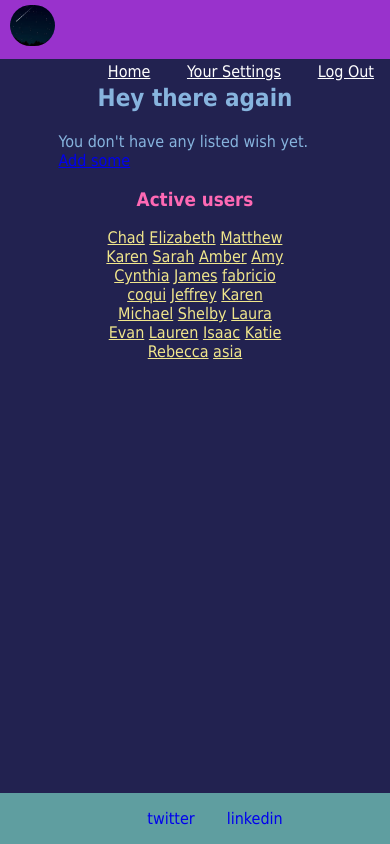
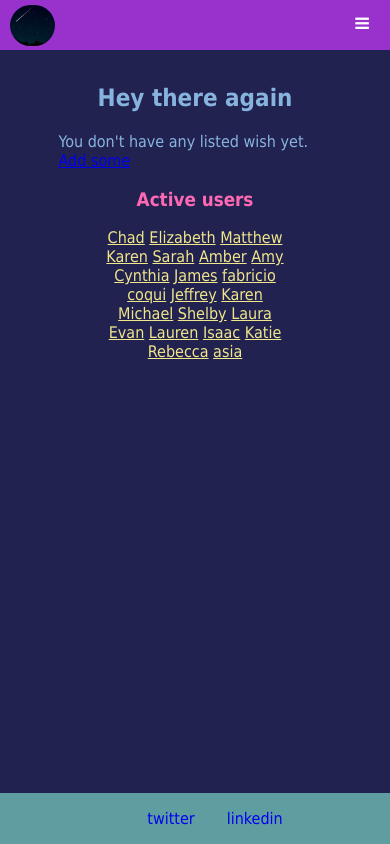
Before and after one commit to fabriccio27/wishlist, a Flask app: page / in a window 390 px wide. Run offline with Flask 2, Linux system fonts and the light colour scheme; a user stored in the database is signed in; data comes from the database, SQL or seed files in the repository.

Commit message:
added responsive navbar

```diff
--- a/app.py
+++ b/app.py
@@ -35,7 +35,7 @@ def after_request(response):
     response.headers["Pragma"] = "no-cache"
     return response
 # Configure session to use filesystem (instead of signed cookies)
-#app.config["SESSION_FILE_DIR"] = mkdtemp()
+#app.config["SESSION_FILE_DIR"] = mkdtemp() removing this fix the sessions not persisting
 app.config["SESSION_PERMANENT"] = False
 app.config["SESSION_TYPE"] = "filesystem"
 Session(app)
@@ -317,6 +317,7 @@ def my_wishes():
 
     else:
         myself = User.query.get_or_404(session["user_id"])
+        #should add something to not show completed wishes or specify state
         return render_template('mywishes.html', user=myself)
 
 @app.route("/finished", methods=["POST"])
--- a/static/styles.css
+++ b/static/styles.css
@@ -7,7 +7,7 @@ body, html {
     background-color:darkorchid;
     position:fixed;
     top:0;
-    height:7vh;
+    height:50px;
     min-width:100%;
     text-align: right;
 }
@@ -18,18 +18,24 @@ body, html {
     width:45px;
     border-radius:40px;
 }
-#navbar {
+.navbar {
     display:inline-block;
     color:cornsilk;
+    overflow:hidden;
 }
-#navbar li {
-    display: inline-block;
+.navbar .icon {
+    display:none;
+}
+.navbar a {
+    float:left;
+    display: block;
     margin: 0 1rem;
+    padding:14px 5px;
 }
-#navbar li a:link {
+.navbar a:link {
     color:white;
 }
-#navbar li a:visited {
+.navbar a:visited {
     color: hotpink;
 }
 .under-login-form a:visited {
@@ -50,7 +56,6 @@ body, html {
     margin:0 auto;
     width:70%;
     padding-bottom:5rem;
-    /*text-align:center;*/
 }
 .duo {
     margin: 1rem 0;
@@ -138,7 +143,6 @@ body, html {
     width: 25%;
     height:38px;
     display:inline-block;
-    /*background-color:white;*/
     line-height:45px;
     color:white;
     font-weight: bold;
@@ -220,6 +224,11 @@ body, html {
     margin:0 1rem;
 }
 @media (max-width:480px){
+    .navbar a {display:none;}
+    .navbar a.icon {
+        float:right;
+        display:block;
+    }
     .cards-container {
       display:flex;
       flex-direction:column;
@@ -230,4 +239,28 @@ body, html {
         position:relative;
         width:70vw;
     }
+
   }
+
+@media screen and (max-width:480px) {
+    .navbar.responsive {
+        position: relative;
+        background-color: plum;
+    }
+    .navbar.responsive a.icon {
+        position: absolute;
+        right: 0;
+        top: 0;
+    }
+    .navbar.responsive a {
+      float: none;
+      display: block;
+      text-align: left;
+    }
+    .navbar.responsive a:link {
+        color:cornsilk;
+    }
+    .navbar.responsive a:visited {
+        color:darkslateblue;
+    }
+}
--- a/templates/base.html
+++ b/templates/base.html
@@ -4,6 +4,7 @@
         <title>wishlist</title>
         <meta name="viewport" content="width=device-width, initial-scale=1">
         <link rel="stylesheet" href="/static/styles.css">
+        <link rel="stylesheet" href="https://cdnjs.cloudflare.com/ajax/libs/font-awesome/4.7.0/css/font-awesome.min.css">
     </head>
     <body>
         <div id="page-container">
@@ -32,5 +33,15 @@
                 </ul>
             </footer>
         </div>
+        <script>
+            function displayMenu() {
+                var x = document.getElementById("navbar");
+                if (x.className === "navbar") {
+                    x.className += " responsive";
+                } else {
+                    x.className = "navbar";
+                }
+            }
+        </script>
     </body>
 </html>
--- a/templates/navbar.html
+++ b/templates/navbar.html
@@ -1,14 +1,14 @@
 <header id="header">
     <img src="/static/images/ws.png" alt="logo" id="logo-img">
-    <nav id="navbar">
-      <ul>
-          <li><a href="/">Home</a></li>
-          <li><a href="{{url_for('settings')}}">Your Settings</a></li>
+    <nav id="navbar" class="navbar">
+      <a href="/">Home</a></li>
+      <a href="{{url_for('settings')}}">Your Settings</a>
           <!-- la gracia de url_for es que apunta a una view function
           si acá y en varias otras paginas pusiera una ruta hardcodeada, y despues en la view cambio la ruta
           tengo que cambiar en cada una de las paginas
           url_for('contact')-->
-          <li><a href="/logout">Log Out</a></li>
+      <a href="/logout">Log Out</a>
+      <a href="javascript:void(0);" class="icon" onclick="displayMenu()"><i class="fa fa-bars"></i></a>
       </ul>
     </nav>
-  </header>
+</header>
```
Also changed, not shown: 1 other file.
